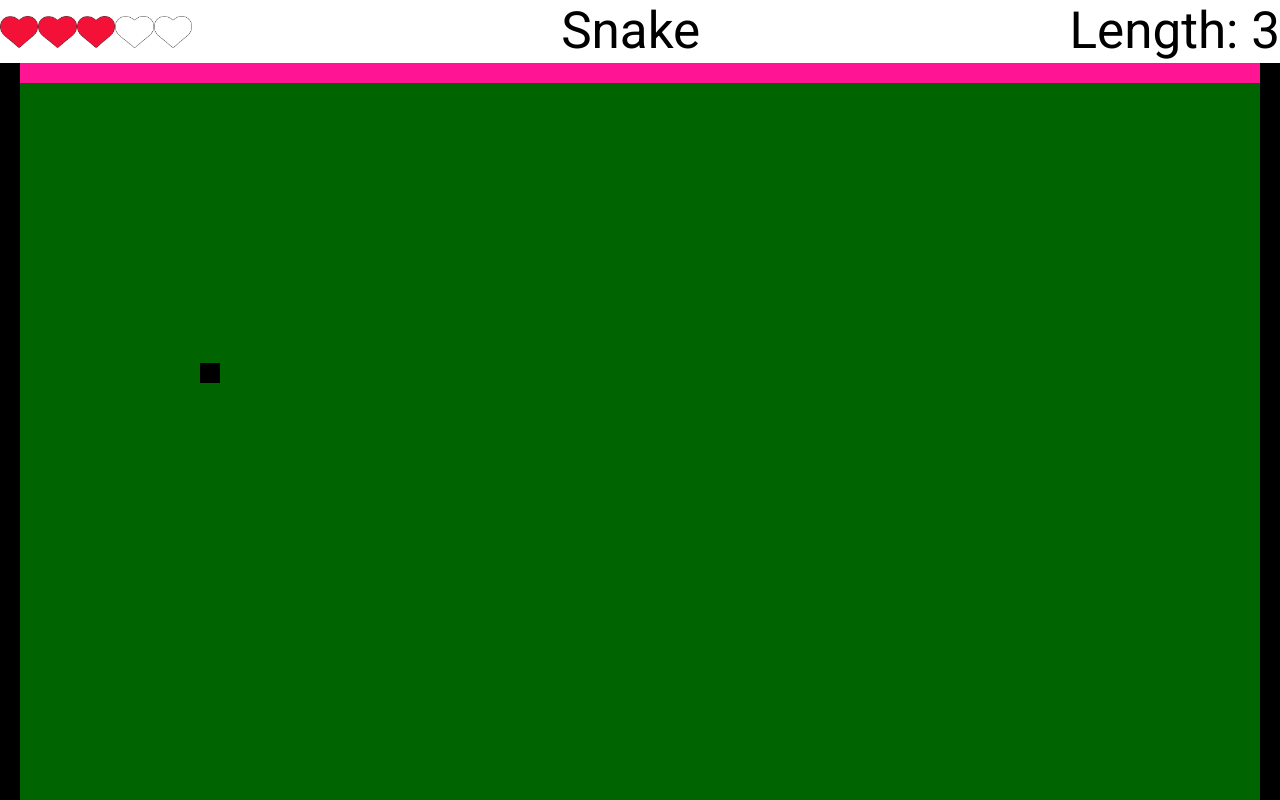
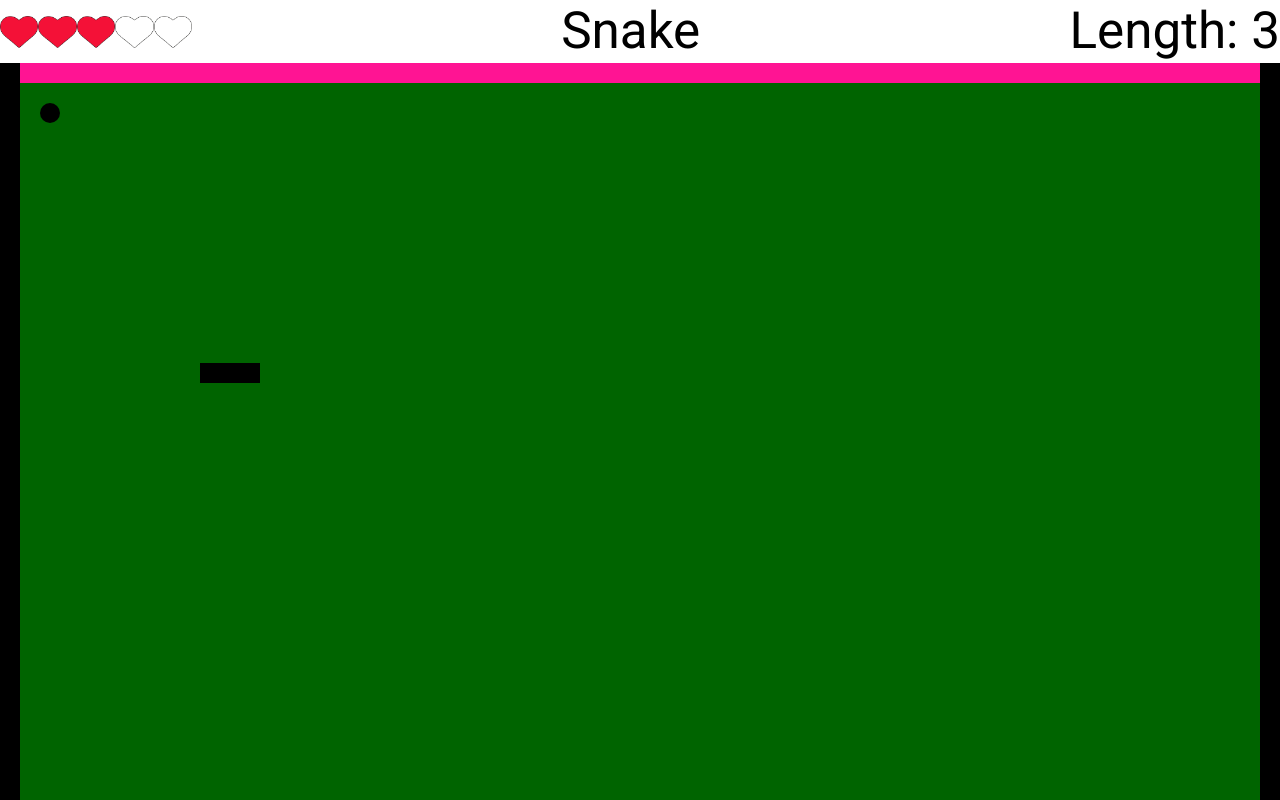
Before and after one commit to Talex210/caterpillar_react, a React (Create React App) app: page / in a window 1280 px wide. Shown: the top 800 px of the page. Built offline with nearby package versions, Linux system fonts and the light colour scheme.

Commit message:
I set the initial coordinates of the snake and the apple. Passed them through props. Made a more convenient folder structure. For convenience, I renamed some elements. Created the Apple presentation component. In the BlackSnake component, I made a snake rendering.

```diff
--- a/src/Component/GameArea/Block/Block.jsx
+++ /dev/null
@@ -1,9 +0,0 @@
-// import style from './Block.module.css';
-
-export const Block = (props) => {
-    return (
-        <>
-            <rect x={10 * props.blockSize} y={15 * props.blockSize} width={props.blockSize} height={props.blockSize}/>
-        </>
-    )
-}
--- /dev/null
+++ b/src/Component/GameArea/Elements/Apple/Apple.jsx
@@ -0,0 +1,11 @@
+// import style from './Apple.module.css';
+
+export const Apple = (props) => {
+    return (
+        <>
+            <circle cx={props.apple.x * props.blockSize + props.blockSize / 2}
+                    cy={props.apple.y * props.blockSize + props.blockSize / 2}
+                    r={props.blockSize / 2}/>
+        </>
+    )
+}
--- /dev/null
+++ b/src/Component/GameArea/Elements/BlockSnake/BlockSnake.jsx
@@ -0,0 +1,12 @@
+// import style from './BlockSnake.module.css';
+
+export const BlockSnake = (props) => {
+    return (
+        <>
+            { props.snake.x.map((x, i) =>
+                <rect x={x * props.blockSize} y={props.snake.y[i] * props.blockSize} width={props.blockSize}
+                      height={props.blockSize} key={i}/>
+                )}
+        </>
+    )
+}
--- a/src/Component/GameArea/GameArea.jsx
+++ b/src/Component/GameArea/GameArea.jsx
@@ -1,6 +1,7 @@
 import style from './GameArea.module.css'
-import {Border} from './Border/Border';
-import {Block} from './Block/Block';
+import {Border} from './Elements/Border/Border';
+import {BlockSnake} from './Elements/BlockSnake/BlockSnake';
+import {Apple} from "./Elements/Apple/Apple";
 
 export const GameArea = (props) => {
     return (
@@ -15,7 +16,8 @@ export const GameArea = (props) => {
                         blockSize={props.blockSize}
                         height={props.height}
                 />
-                <Block blockSize={props.blockSize}/>
+                <BlockSnake blockSize={props.blockSize} snake={props.snake}/>
+                <Apple apple={props.apple} blockSize={props.blockSize}/>
             </svg>
         </div>
     )
--- a/src/Component/GameArea/GameAreaContainer.jsx
+++ b/src/Component/GameArea/GameAreaContainer.jsx
@@ -12,6 +12,8 @@ class GameAreaContainer extends React.Component {
                       width={this.props.width}
                       blockSize={this.props.blockSize}
                       height={this.props.height}
+                      apple={this.props.apple}
+                      snake={this.props.snake}
             />
         )
     }
@@ -21,7 +23,9 @@ const mapStateToProps = (state) => {
     return {
         width: state.gameArea.width,
         blockSize: state.gameArea.blockSize,
-        height: state.gameArea.height
+        height: state.gameArea.height,
+        apple: state.gameArea.apple,
+        snake: state.gameArea.snake
     }
 }
 
--- a/src/Redux/GameAreaReducer.js
+++ b/src/Redux/GameAreaReducer.js
@@ -2,9 +2,13 @@ let initialState = {
     width: window.innerWidth,
     height: window.innerHeight,
     blockSize: 20,
-    snack: {
-        x: [],
-        y: []
+    snake: {
+        x: [10,11,12],
+        y: [15,15,15]
+    },
+    apple: {
+        x: 2,
+        y: 2
     }
 }
 
```
Also changed, not shown: src/Component/GameArea/Elements/Apple/Apple.module.css (added), src/Component/GameArea/Elements/BlockSnake/BlockSnake.module.css (added), src/Component/GameArea/Elements/Border/Border.jsx (renamed from src/Component/GameArea/Border/Border.jsx), src/Component/GameArea/Elements/Border/Border.module.css (renamed from src/Component/GameArea/Border/Border.module.css).
